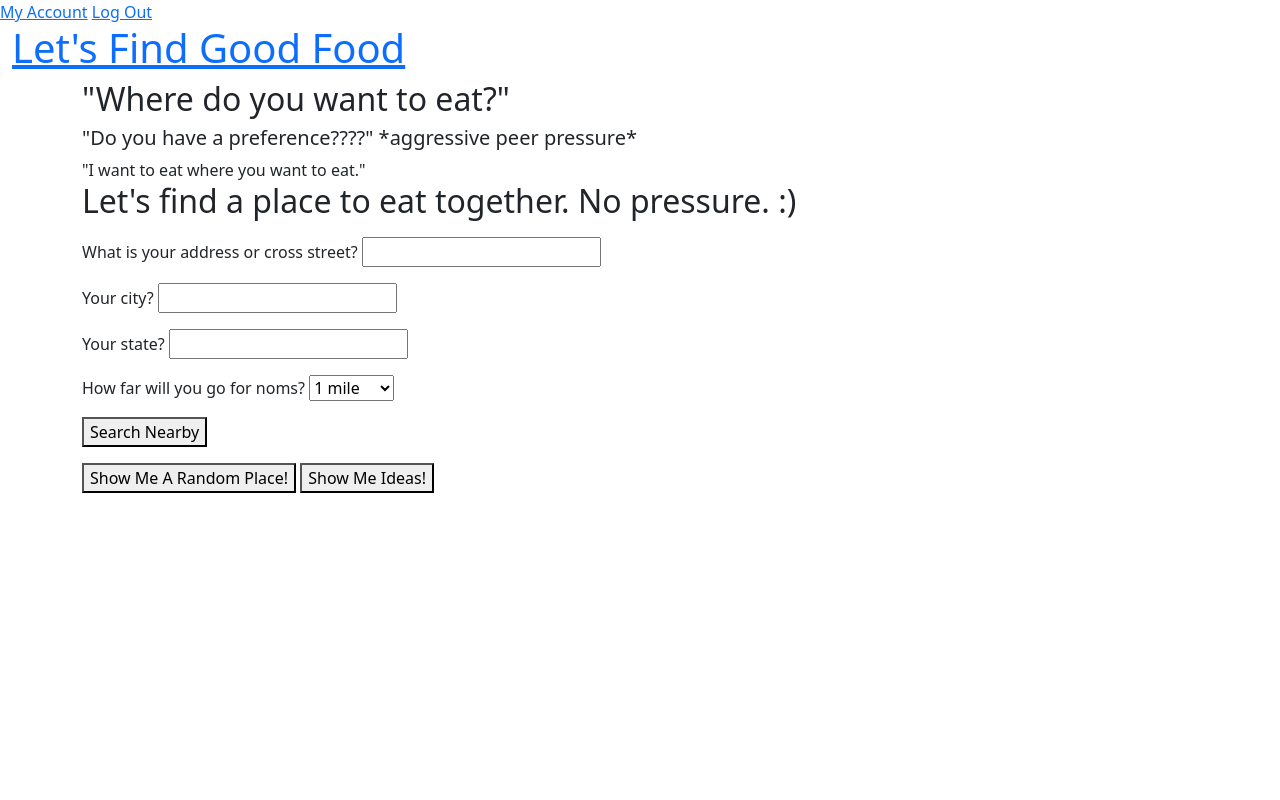
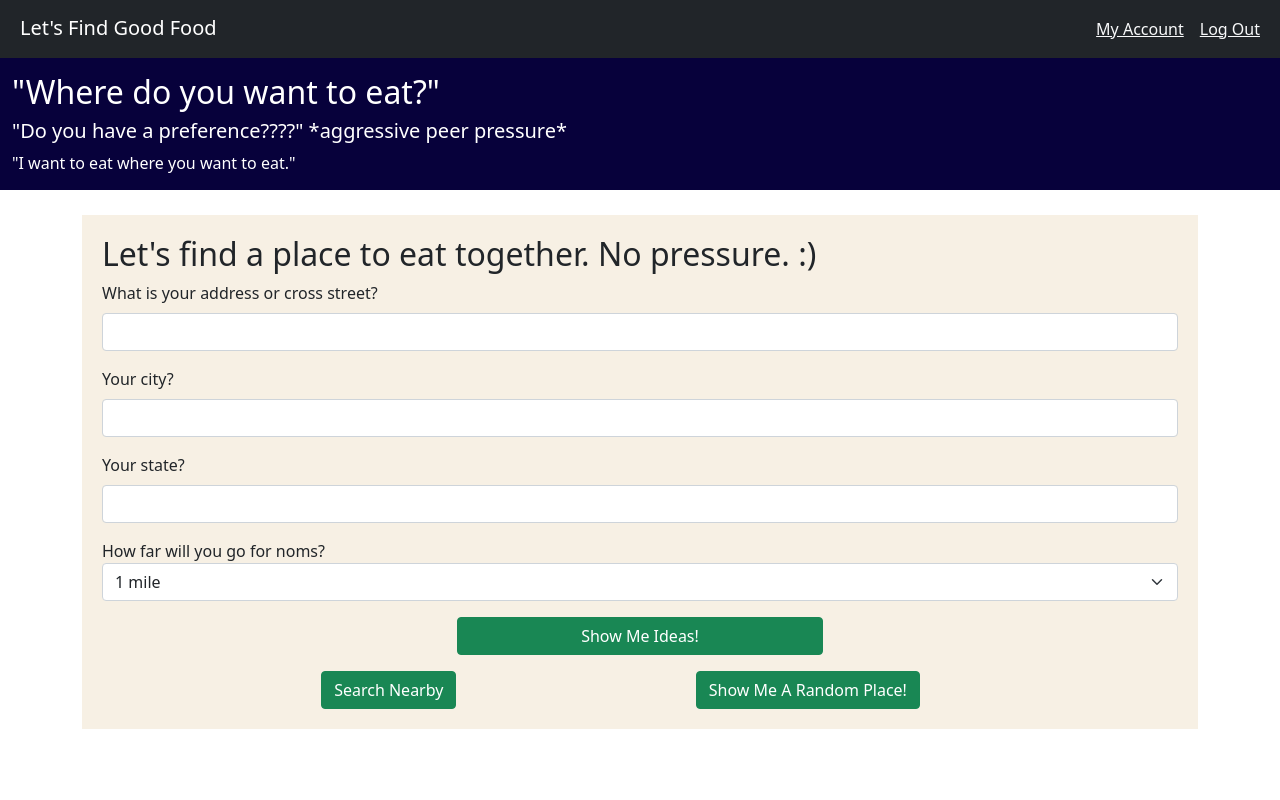
Before and after one commit to jennafong/justfoodthings, a Flask app: page / in a window 1280 px wide. Run offline with Flask 2, Linux system fonts and the light colour scheme; a user stored in the database is signed in.

Commit message:
Some styling done on homepage, details, ideas, base.

```diff
--- a/server.py
+++ b/server.py
@@ -24,6 +24,7 @@ app.config['PRESERVE_CONTEXT_ON_EXCEPTION'] = True
 
 API_KEY = YELP_KEY
 
+# possibly could use datetime library (time string format method)
 
 def military_to_standard(num):
     """Converts a number from miliary time (0000) to standard time 12:00 AM"""
@@ -247,6 +248,9 @@ def search_again():
     """Get results from details page using sessions to store
     the originally inputted information."""
 
+    # to possiby be rid of this function - using JS to replace homepage form and show the results
+    # can move general helper logic into another file (helpers.py or api.py).
+
     address = session.get('address', '1600 Pennsylvania Ave')
     city = session.get('city', 'Washington')
     state = session.get('state', 'D.C.')
--- a/static/js/detailsmap.js
+++ b/static/js/detailsmap.js
@@ -1,5 +1,6 @@
 "use strict";
 
+// distance matrix api for map centering to get an idea of how zoomed in a map should be
 
 function initMap() {
 
@@ -39,7 +40,7 @@ function initMap() {
 
     userInfo.open(basicMap, userMarker);
 
-    restaurantMarker = new google.maps.Marker({
+    const restaurantMarker = new google.maps.Marker({
       position: restaurantCoords,
       title: bizName,
       map: basicMap,
--- /dev/null
+++ b/static/styles.css
@@ -0,0 +1,57 @@
+#map {
+    height: 100%;
+}
+
+.map {
+    height: 500px;
+    width: 50%;
+}
+
+span.tab-space {
+    padding-left:1em;
+}
+
+.navbar-brand {
+    margin-left: 20px !important;
+}
+
+#login-buttons {
+    margin-right: 20px !important;
+}
+
+.container-fluid {
+    background-color: rgb(7, 1, 59);
+
+}
+
+#querying {
+    background-color: rgb(247, 240, 228);
+    margin-top: 25px;
+    padding: 20px
+}
+
+#welcome {
+    color:white;
+    padding-top: 15px;
+    padding-bottom: 15px;
+}
+
+.restaurant-idea-photos {
+    width: 100%;
+}
+
+#restaurant-details {
+    padding-left: 15px;
+}
+
+.details-photos {
+    width: 100%;
+}
+
+#details-photos-header {
+    padding-left: 115px;
+}
+
+.nearby-restaurant-photo {
+    height: 350px
+}
--- a/templates/base.html
+++ b/templates/base.html
@@ -3,32 +3,11 @@
 <head>
   <title>{% block title %}{% endblock %}</title>
 
-  <style>
-
-    #map {
-      height: 100%;
-    }
-
-    html, body {
-      height: 100%;
-      margin: 0;
-      padding: 0;
-    }
-  </style>
-
   <link href="https://cdn.jsdelivr.net/npm/bootstrap@5.0.1/dist/css/bootstrap.min.css"
         rel="stylesheet"
         integrity="sha384-+0n0xVW2eSR5OomGNYDnhzAbDsOXxcvSN1TPprVMTNDbiYZCxYbOOl7+AMvyTG2x"
         crossorigin="anonymous">
-
-  <div class='homerow'>
-    {% if current_user.is_anonymous %}
-    <a href='/loginpage'>Log In or Create Account</a>
-    {% else %}
-    <a href='/account'>My Account</a> <a href='/logout'>Log Out</a>
-    {% endif %}
-  </div>
-
+  <link rel="stylesheet" href="/static/styles.css">
   <script src="https://code.jquery.com/jquery-3.4.1.js"
           integrity="sha256-WpOohJOqMqqyKL9FccASB9O0KwACQJpFTUBLTYOVvVU="
           crossorigin="anonymous">
@@ -36,13 +15,25 @@
   {% block head %}{% endblock %}
 </head>
 <body>
-  <div class="container-fluid d-flex header">
-    <h1>
-      <a href="/">Let's Find Good Food</a>
-    </h1>
+  <nav class='navbar navbar-dark bg-dark'>
 
+      <h3>
+        <a class='navbar-brand' href="/">Let's Find Good Food</a>
+      </h3>
+      <div id='login-buttons' class='d-flex'>
+        {% if current_user.is_anonymous %}
+        <a class='link-light' href='/loginpage'>Log In or Create Account</a>
+        {% else %}
+        <a class='link-light' href='/account'>My Account</a>
+        <span class='tab-space'><a class='link-light' href='/logout'>Log Out</a></span>
+        {% endif %}
+      </div>
+
+  </nav>
+
+  <div class="container d-flex header">
     {% for msg in get_flashed_messages() %}
-      <div class="alert alert-info">{{ msg }}</div>
+      <div class="alert alert-info offset-2">{{ msg }}</div>
     {% endfor %}
   </div>
 
--- a/templates/homepage.html
+++ b/templates/homepage.html
@@ -3,34 +3,37 @@
 {% block title %}Let's Find Good Food{% endblock %}
 
 {% block content %}
-<div class="container">
-
-    <div id="welcome">
+<div class='container-fluid'>
+    <div id='welcome'>
         <h2>"Where do you want to eat?"</h2>
         <h5>"Do you have a preference????" *aggressive peer pressure*</h5>
         <h7>"I want to eat where you want to eat."</h7>
-
+        <!--<h2>Is this you?</h2>
+        <img src='../static/images/distractedBoyfriend.jpeg'>
+        <p><h7>It doesn't have to be! Don't let it be you.</h7></p>-->
+    </div>
 </div>
 
-    <div id="querying">
+<div class='container'>
+    <div id='querying'>
         <h2>Let's find a place to eat together. No pressure. :)</h2>
+        <div class='row'>
+            <form method='POST' action='/api/search-businesses'>
+
+            <div id='location'>
                 <p>
-            <form method="POST" action='/api/search-businesses'>
-
-            <div id="location">
-                <p>
-                    <label>What is your address or cross street?</label> <input type="text" name="address">
+                    <label class='form-label'>What is your address or cross street?</label> <input class='form-control' type="text" name="address">
                 </p>
                 <p>
-                    <label>Your city?</label> <input type="text" name="city">
+                    <label class='form-label'>Your city?</label> <input class='form-control' type="text" name="city">
                 </p>
                 <p>
-                    <label>Your state?</label> <input type="text" name="state">
+                    <label class='form-label'>Your state?</label> <input class='form-control' type="text" name="state">
                 </p>
             </div>
             <p>
                 How far will you go for noms?
-            <select name="mile_radius">
+                <select name="mile_radius" class='form-select'>
                 <option value="1">1 mile</option>
                 <option value="5">5 miles</option>
                 <option value="10">10 miles</option>
@@ -38,15 +41,19 @@
                 <option value="20">20 miles</option>
                 </select>
             </p>
-        <p>
-            <button type="submit" name="submit_button" value="nearby">Search Nearby</button>
-        </p>
-        <p>
-            <button type="submit" name="submit_button" value="random">Show Me A Random Place!</button>
-            <button type="submit" name="submit_button" value="ideas">Show Me Ideas!</button>
-        </p>
+            <div class='row'>
+                <button class='btn btn-success col-4 offset-4' type="submit" name="submit_button" value="ideas">Show Me Ideas!</button>
+            </div>
+            <div class='row'>
+                <span class='col gy-3'>
+                    <button class='btn btn-success offset-5' type="submit" name="submit_button" value="nearby">Search Nearby</button>
+                </span>
+                <span class='col gy-3'>
+                    <button class='btn btn-success offset-1' type="submit" name="submit_button" value="random">Show Me A Random Place!</button>
+                </span>
+            </div>
             </form>
-    </p>
+        </div>
     </div>
 
 
--- a/templates/ideas.html
+++ b/templates/ideas.html
@@ -6,8 +6,10 @@
 
 <div id='restaurant_ideas'>
     <p> Click on a photo to learn more!</p>
+    <div class='row gy-5'>
     {% for data in my_data %}
-       <a href="/api/details/{{data['id']}}"><img src="{{data['image_url']}}"></a>
+       <a class='col-md-5' href="/api/details/{{data['id']}}"><img class='restaurant-idea-photos' src="{{data['image_url']}}"></a>
     {% endfor %}
+    </div>
 </div>
 {% endblock %}
--- a/templates/nearby.html
+++ b/templates/nearby.html
@@ -11,8 +11,8 @@
             <li>
             <p>
                 <h2>{{ data['name'] }}</h2>
-                <p class='restaurant_image'>
-                  <img src="{{data['image_url']}}">
+                <p>
+                  <img class='nearby-restaurant-photo' src="{{data['image_url']}}">
                 </p>
                 <p>
                   Cuisine Type(s): |{% for category in data['categories'] %}
```
Also changed, not shown: templates/details.html (+21 -14 lines), static/images/background.jpg (added), static/images/distractedBoyfriend.jpeg (added), static/images/justFoodThings.jpeg (added). Lines whose indentation alone changed are shown as unchanged.
